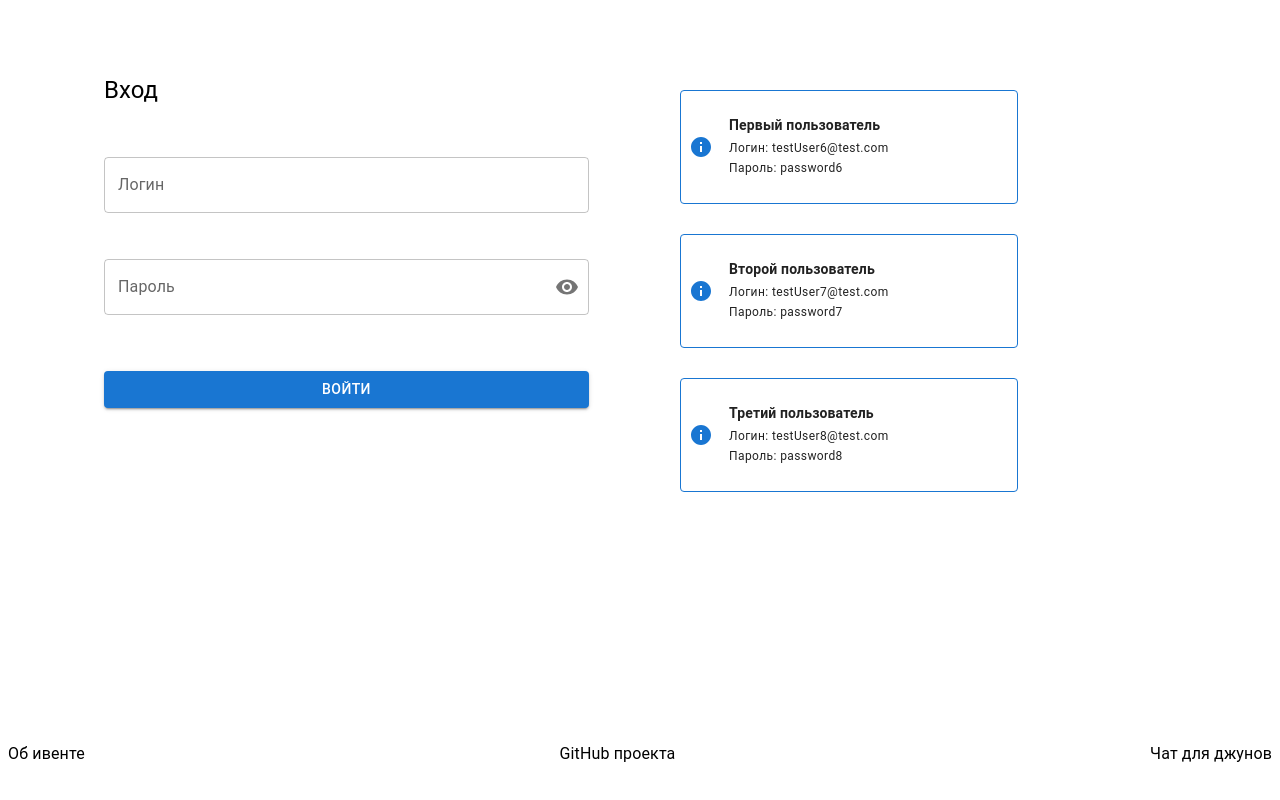
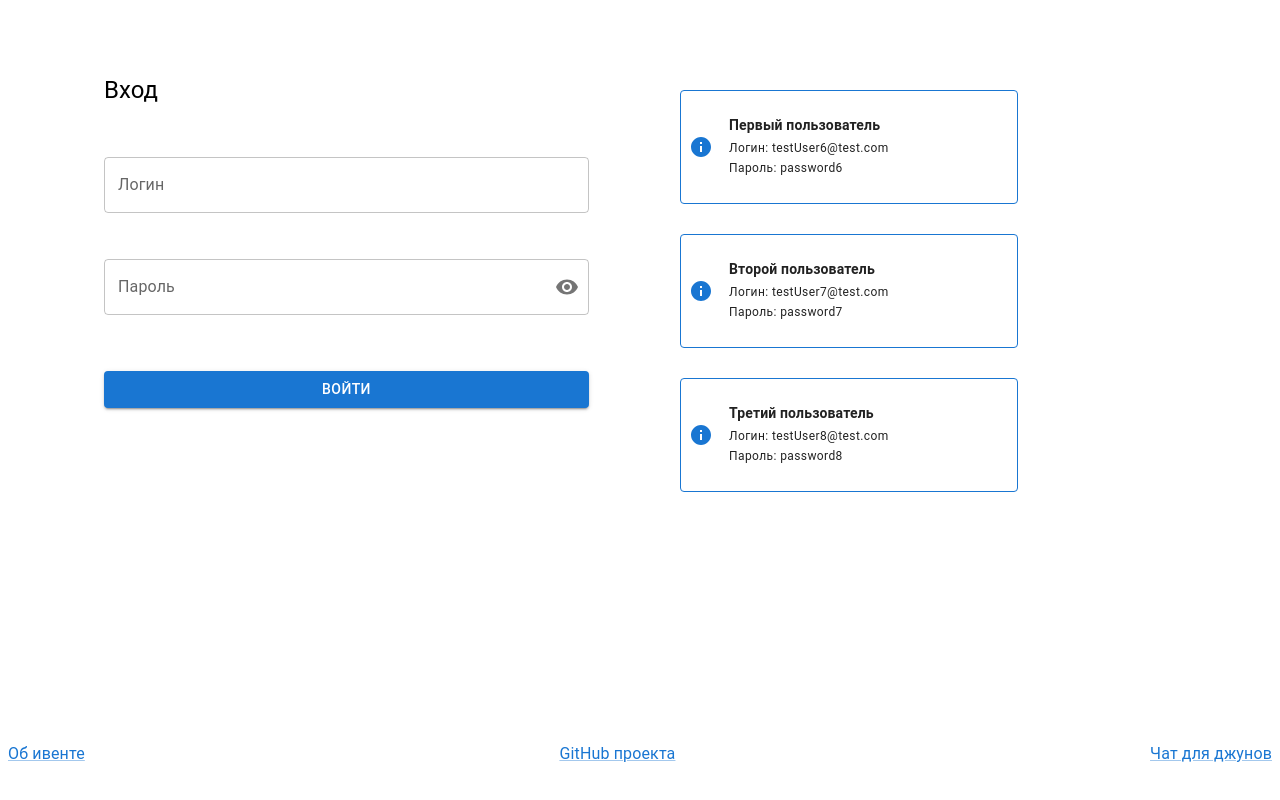
Before and after one commit to react-hackaton/react-event-oct2024, a React (Vite) app: page / in a window 1280 px wide. Shown: the part 214-1014 px from the top of the page. Built offline with nearby package versions, Linux system fonts and the light colour scheme.

Commit message:
put links in Footer

```diff
--- a/src/components/Layout/components/Footer.jsx
+++ b/src/components/Layout/components/Footer.jsx
@@ -1,6 +1,7 @@
 import React from 'react';
 
 import { Box, Typography } from '@mui/material';
+import Link from '@mui/material/Link';
 
 export default function Footer() {
   return (
@@ -14,9 +15,21 @@ export default function Footer() {
       }}
     >
       <Box display="flex" alignItems="center" justifyContent="space-between" width="100%">
-        <Typography>Об ивенте </Typography>
-        <Typography>GitHub проекта</Typography>
-        <Typography>Чат для джунов</Typography>
+        <Typography>
+          <Link href="https://t.me/natti_jun_front/239" target="_blank">
+            Об ивенте
+          </Link>
+        </Typography>
+        <Typography>
+          <Link href="https://github.com/side-progects/react-event-oct2024" target="_blank">
+              GitHub проекта
+          </Link>
+        </Typography>
+        <Typography>
+          <Link href="https://t.me/natti_jun_front_chat" target="_blank">
+              Чат для джунов
+          </Link>
+        </Typography>
       </Box>
     </Box>
   );
```
